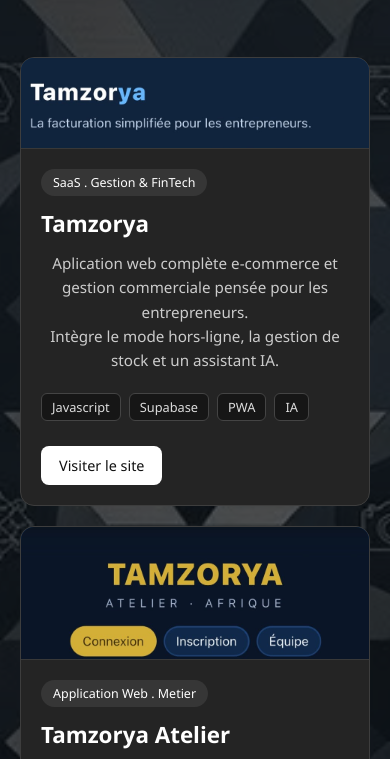
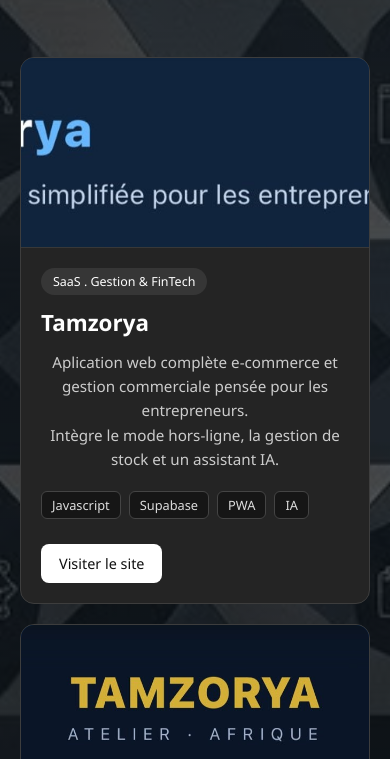
Before and after one commit to djoxyntambwe-png/djoxy-portfolio, a plain HTML site: page projet.html in a window 390 px wide. Shown: the part 169-928 px from the top of the page. Drawn offline with Linux system fonts and the light colour scheme.

Commit message:
Refactor CSS for improved mobile responsiveness

```diff
--- a/style.css
+++ b/style.css
@@ -471,3 +471,12 @@ main {
     border-radius: 8px;
     margin-top: 8px;
 }
+
+.projet-img {
+    width: 100%;
+    height: 190px;
+    object-fit: cover;       /* Remplit tout le cadre proprement sans bandes sur les côtés */
+    object-position: center; /* Centre le logo Tamzorya Gaming */
+    display: block;
+    border-bottom: 1px solid #383838;
+}
```
